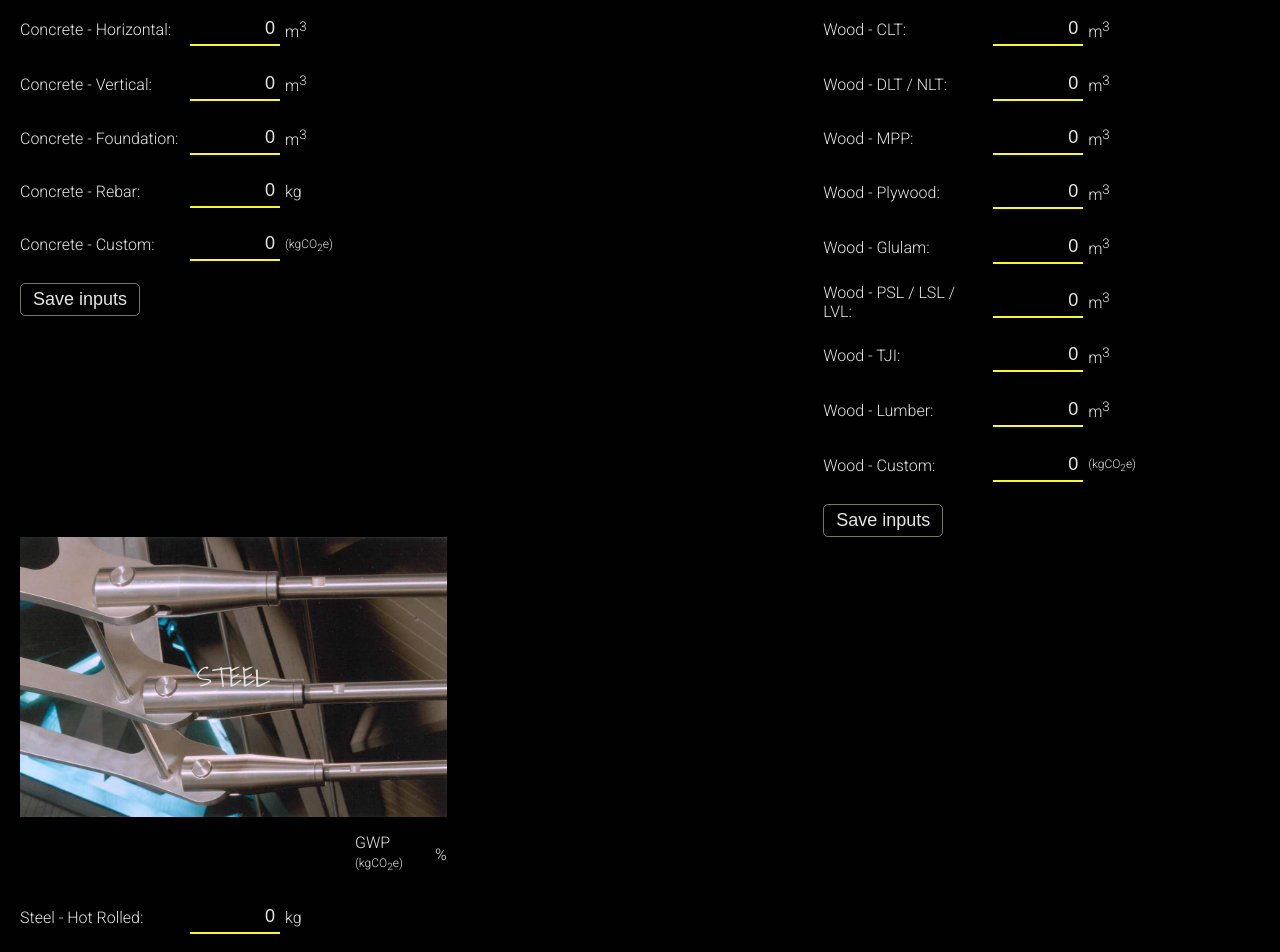
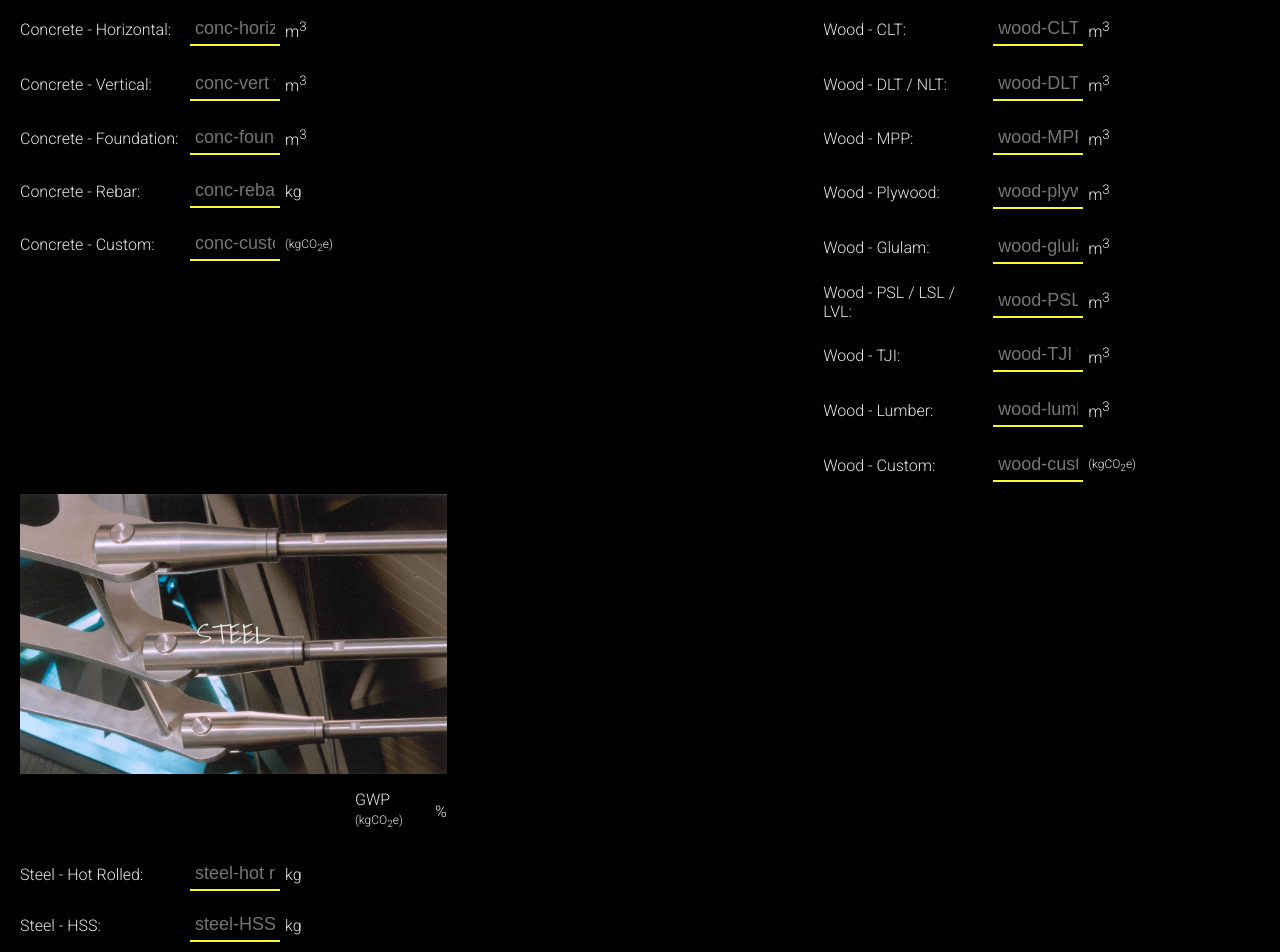
Before and after one commit to annavancity/ec-tool, a React (Create React App) app: page /option_one in a window 1280 px wide. Shown: the part 860-1812 px from the top of the page. Built offline with nearby package versions, Linux system fonts and the light colour scheme.

Commit message:
changing summary visibility to at least 2 schemes

```diff
--- a/src/components/materials/Concrete.js
+++ b/src/components/materials/Concrete.js
@@ -1,26 +1,10 @@
-import { useEffect, useState } from "react";
-import { useSelector, useDispatch } from "react-redux";
-import { useContext } from "react";
-import { CalculationContext } from "../../utils/CalculationContext";
-import {
-  updateMaterialInputs,
-  markMaterialAsSaved,
-} from "../../features/materialInputsSlice";
-import Modal from "../../utils/Modal";
-import handleSaveInputs from "../../utils/handleSaveInputs";
-import { initialState } from "../../features/materialInputsSlice";
+// import { useEffect, useState } from "react";
+import { useSelector } from "react-redux";
 
-const Concrete = ({ option }) => {
-  const dispatch = useDispatch();
-  const materialInputs = useSelector((state) => state.materialInputs[option]);
-  const { markInputsChanged } = useContext(CalculationContext);
-  const concreteInputs = materialInputs.concrete.inputs;
+const Concrete = ({ option, localInputs, setLocalInputs }) => {
   const concreteCalculatedValues = useSelector(
     (state) => state.calculatedValues[option]?.concrete || {}
   );
-
-  const [localInputs, setLocalInputs] = useState({ ...concreteInputs });
-  const [isModalOpen, setIsModalOpen] = useState(false);
 
   const handleInputChange = (event) => {
     const { name, value } = event.target;
@@ -28,54 +12,6 @@ const Concrete = ({ option }) => {
       ...localInputs,
       [name]: Number(value),
     });
-  };
-
-  // Update local state when Redux state changes
-  useEffect(() => {
-    setLocalInputs({ ...concreteInputs });
-  }, [concreteInputs]);
-
-  // Save inputs
-  const saveInputs = () => {
-    const concreteData = { inputs: localInputs };
-    dispatch(
-      updateMaterialInputs({
-        option,
-        materialType: "concrete",
-        inputs: concreteData.inputs,
-      })
-    );
-    handleSaveInputs(option, "concrete", concreteData);
-    dispatch(markMaterialAsSaved({ option, materialType: "concrete" }));
-
-    // Mark inputs as changed
-    markInputsChanged(option, true);
-  };
-
-  // Load from local storage
-
-  useEffect(() => {
-    if (materialInputs.concrete.isSaved) {
-      const savedData = JSON.parse(localStorage.getItem(option));
-      if (savedData && savedData.concrete) {
-        setLocalInputs(savedData.concrete.inputs);
-        dispatch(
-          updateMaterialInputs({
-            option,
-            materialType: "concrete",
-            inputs: savedData.concrete.inputs,
-          })
-        );
-      }
-    } else {
-      // Reset local state if isSaved is false
-      setLocalInputs(initialState[option].concrete.inputs);
-    }
-  }, [option, materialInputs.concrete.isSaved, dispatch]);
-
-  // Close modal
-  const handleCloseModal = () => {
-    setIsModalOpen(false);
   };
 
   // Function to check if all concrete inputs are zeros
@@ -104,7 +40,7 @@ const Concrete = ({ option }) => {
         </label>
         <input
           type="number"
-          value={localInputs.concHoriz}
+          value={localInputs.concHoriz || ""}
           name="concHoriz"
           onChange={handleInputChange}
           placeholder="conc-horiz value"
@@ -130,7 +66,7 @@ const Concrete = ({ option }) => {
         </label>
         <input
           type="number"
-          value={localInputs.concVert}
+          value={localInputs.concVert || ""}
           name="concVert"
           onChange={handleInputChange}
           placeholder="conc-vert value"
@@ -156,7 +92,7 @@ const Concrete = ({ option }) => {
         </label>
         <input
           type="number"
-          value={localInputs.concFound}
+          value={localInputs.concFound || ""}
           name="concFound"
           onChange={handleInputChange}
           placeholder="conc-foundation value"
@@ -180,7 +116,7 @@ const Concrete = ({ option }) => {
         <label className="menu-text-large value-name">Concrete - Rebar:</label>
         <input
           type="number"
-          value={localInputs.concRebar}
+          value={localInputs.concRebar || ""}
           name="concRebar"
           onChange={handleInputChange}
           placeholder="conc-rebar value"
@@ -202,7 +138,7 @@ const Concrete = ({ option }) => {
         <label className="menu-text-large value-name">Concrete - Custom:</label>
         <input
           type="number"
-          value={localInputs.concCustom}
+          value={localInputs.concCustom || ""}
           name="concCustom"
           onChange={handleInputChange}
           placeholder="conc-custom value"
@@ -224,12 +160,6 @@ const Concrete = ({ option }) => {
           </>
         )}
       </div>
-      <div>
-        <button className="btn operations" onClick={saveInputs}>
-          Save inputs
-        </button>
-        <Modal isOpen={isModalOpen} handleClose={handleCloseModal} />
-      </div>
     </div>
   );
 };
--- a/src/components/materials/Steel.js
+++ b/src/components/materials/Steel.js
@@ -1,26 +1,9 @@
-import { useEffect, useState } from "react";
-import { useSelector, useDispatch } from "react-redux";
-import { useContext } from "react";
-import { CalculationContext } from "../../utils/CalculationContext";
-import {
-  updateMaterialInputs,
-  markMaterialAsSaved,
-} from "../../features/materialInputsSlice";
-import Modal from "../../utils/Modal";
-import handleSaveInputs from "../../utils/handleSaveInputs";
-import { initialState } from "../../features/materialInputsSlice";
+import { useSelector } from "react-redux";
 
-const Steel = ({ option }) => {
-  const dispatch = useDispatch();
-  const materialInputs = useSelector((state) => state.materialInputs[option]);
-  const { markInputsChanged } = useContext(CalculationContext);
-  const steelInputs = materialInputs.steel.inputs;
+const Steel = ({ option, localInputs, setLocalInputs }) => {
   const steelCalculatedValues = useSelector(
     (state) => state.calculatedValues[option]?.steel || {}
   );
-
-  const [localInputs, setLocalInputs] = useState({ ...steelInputs });
-  const [isModalOpen, setIsModalOpen] = useState(false);
 
   const handleInputChange = (event) => {
     const { name, value } = event.target;
@@ -28,54 +11,6 @@ const Steel = ({ option }) => {
       ...localInputs,
       [name]: Number(value),
     });
-  };
-
-  // Update local state when Redux state changes
-  useEffect(() => {
-    setLocalInputs({ ...steelInputs });
-  }, [steelInputs]);
-
-  // Save inputs
-  const saveInputs = () => {
-    const steelData = { inputs: localInputs };
-    dispatch(
-      updateMaterialInputs({
-        option,
-        materialType: "steel",
-        inputs: steelData.inputs,
-      })
-    ); // Update Redux state with new inputs
-    handleSaveInputs(option, "steel", steelData); // Save to local storage
-    dispatch(markMaterialAsSaved({ option, materialType: "steel" })); // Mark as saved in Redux state
-
-    // Mark inputs as changed
-    markInputsChanged(option, true);
-  };
-
-  // Load from local storage
-
-  useEffect(() => {
-    if (materialInputs.steel.isSaved) {
-      const savedData = JSON.parse(localStorage.getItem(option));
-      if (savedData && savedData.steel) {
-        setLocalInputs(savedData.steel.inputs);
-        dispatch(
-          updateMaterialInputs({
-            option,
-            materialType: "steel",
-            inputs: savedData.steel.inputs,
-          })
-        );
-      }
-    } else {
-      // Reset local state if isSaved is false
-      setLocalInputs(initialState[option].steel.inputs);
-    }
-  }, [option, materialInputs.steel.isSaved, dispatch]);
-
-  // Close modal
-  const handleCloseModal = () => {
-    setIsModalOpen(false);
   };
 
   // Function to check if all concrete inputs are zeros
@@ -103,7 +38,7 @@ const Steel = ({ option }) => {
         </label>
         <input
           type="number"
-          value={localInputs.steelHotRolled}
+          value={localInputs.steelHotRolled || ""}
           name="steelHotRolled"
           onChange={handleInputChange}
           placeholder="steel-hot rolled value"
@@ -126,7 +61,7 @@ const Steel = ({ option }) => {
         <label className="menu-text-large value-name">Steel - HSS:</label>
         <input
           type="number"
-          value={localInputs.steelHSS}
+          value={localInputs.steelHSS || ""}
           name="steelHSS"
           onChange={handleInputChange}
           placeholder="steel-HSS value"
@@ -149,7 +84,7 @@ const Steel = ({ option }) => {
         <label className="menu-text-large value-name">Steel - OWSJ:</label>
         <input
           type="number"
-          value={localInputs.steelOWSJ}
+          value={localInputs.steelOWSJ || ""}
           name="steelOWSJ"
           onChange={handleInputChange}
           placeholder="steel-OWSJ value"
@@ -172,7 +107,7 @@ const Steel = ({ option }) => {
         <label className="menu-text-large value-name">Steel - Plate:</label>
         <input
           type="number"
-          value={localInputs.steelPlate}
+          value={localInputs.steelPlate || ""}
           name="steelPlate"
           onChange={handleInputChange}
           placeholder="steel-plate value"
@@ -195,7 +130,7 @@ const Steel = ({ option }) => {
         <label className="menu-text-large value-name">Steel - Deck:</label>
         <input
           type="number"
-          value={localInputs.steelDeck}
+          value={localInputs.steelDeck || ""}
           name="steelDeck"
           onChange={handleInputChange}
           placeholder="steel-deck value"
@@ -218,7 +153,7 @@ const Steel = ({ option }) => {
         <label className="menu-text-large value-name">Steel - Custom:</label>
         <input
           type="number"
-          value={localInputs.steelCustom}
+          value={localInputs.steelCustom || ""}
           name="steelCustom"
           onChange={handleInputChange}
           placeholder="steel-custom value"
@@ -240,13 +175,6 @@ const Steel = ({ option }) => {
           </>
         )}
       </div>
-
-      <div>
-        <button className="btn operations" onClick={saveInputs}>
-          Save inputs
-        </button>
-        <Modal isOpen={isModalOpen} handleClose={handleCloseModal} />
-      </div>
     </div>
   );
 };
--- a/src/components/materials/Wood.js
+++ b/src/components/materials/Wood.js
@@ -1,26 +1,9 @@
-import { useEffect, useState } from "react";
-import { useSelector, useDispatch } from "react-redux";
-import { useContext } from "react";
-import { CalculationContext } from "../../utils/CalculationContext";
-import {
-  updateMaterialInputs,
-  markMaterialAsSaved,
-} from "../../features/materialInputsSlice";
-import Modal from "../../utils/Modal";
-import handleSaveInputs from "../../utils/handleSaveInputs";
-import { initialState } from "../../features/materialInputsSlice";
+import { useSelector } from "react-redux";
 
-const Wood = ({ option }) => {
-  const dispatch = useDispatch();
-  const materialInputs = useSelector((state) => state.materialInputs[option]);
-  const { markInputsChanged } = useContext(CalculationContext);
-  const woodInputs = materialInputs.wood.inputs;
+const Wood = ({ option, localInputs, setLocalInputs }) => {
   const woodCalculatedValues = useSelector(
     (state) => state.calculatedValues[option]?.wood || {}
   );
-
-  const [localInputs, setLocalInputs] = useState({ ...woodInputs });
-  const [isModalOpen, setIsModalOpen] = useState(false);
 
   const handleInputChange = (event) => {
     const { name, value } = event.target;
@@ -28,54 +11,6 @@ const Wood = ({ option }) => {
       ...localInputs,
       [name]: Number(value),
     });
-  };
-
-  // Update local state when Redux state changes
-  useEffect(() => {
-    setLocalInputs({ ...woodInputs });
-  }, [woodInputs]);
-
-  // Save inputs
-  const saveInputs = () => {
-    const woodData = { inputs: localInputs };
-    dispatch(
-      updateMaterialInputs({
-        option,
-        materialType: "wood",
-        inputs: woodData.inputs,
-      })
-    ); // Update Redux state with new inputs
-    handleSaveInputs(option, "wood", woodData); // Save to local storage
-    dispatch(markMaterialAsSaved({ option, materialType: "wood" })); // Mark as saved in Redux state
-
-    // Mark inputs as changed
-    markInputsChanged(option, true);
-  };
-
-  // Load from local storage
-
-  useEffect(() => {
-    if (materialInputs.wood.isSaved) {
-      const savedData = JSON.parse(localStorage.getItem(option));
-      if (savedData && savedData.wood) {
-        setLocalInputs(savedData.wood.inputs);
-        dispatch(
-          updateMaterialInputs({
-            option,
-            materialType: "wood",
-            inputs: savedData.wood.inputs,
-          })
-        );
-      }
-    } else {
-      // Reset local state if isSaved is false
-      setLocalInputs(initialState[option].wood.inputs);
-    }
-  }, [option, materialInputs.wood.isSaved, dispatch]);
-
-  // Close modal
-  const handleCloseModal = () => {
-    setIsModalOpen(false);
   };
 
   // Function to check if all concrete inputs are zeros
@@ -101,7 +36,7 @@ const Wood = ({ option }) => {
         <label className="menu-text-large value-name">Wood - CLT:</label>
         <input
           type="number"
-          value={localInputs.woodCLT}
+          value={localInputs.woodCLT || ""}
           name="woodCLT"
           onChange={handleInputChange}
           placeholder="wood-CLT value"
@@ -126,7 +61,7 @@ const Wood = ({ option }) => {
         <label className="menu-text-large value-name">Wood - DLT / NLT:</label>
         <input
           type="number"
-          value={localInputs.woodDltNlt}
+          value={localInputs.woodDltNlt || ""}
           name="woodDltNlt"
           onChange={handleInputChange}
           placeholder="wood-DLT/NLT value"
@@ -151,7 +86,7 @@ const Wood = ({ option }) => {
         <label className="menu-text-large value-name">Wood - MPP:</label>
         <input
           type="number"
-          value={localInputs.woodMPP}
+          value={localInputs.woodMPP || ""}
           name="woodMPP"
           onChange={handleInputChange}
           placeholder="wood-MPP value"
@@ -176,7 +111,7 @@ const Wood = ({ option }) => {
         <label className="menu-text-large value-name">Wood - Plywood:</label>
         <input
           type="number"
-          value={localInputs.woodPlywood}
+          value={localInputs.woodPlywood || ""}
           name="woodPlywood"
           onChange={handleInputChange}
           placeholder="wood-plywood value"
@@ -201,7 +136,7 @@ const Wood = ({ option }) => {
         <label className="menu-text-large value-name">Wood - Glulam:</label>
         <input
           type="number"
-          value={localInputs.woodGlulam}
+          value={localInputs.woodGlulam || ""}
           name="woodGlulam"
           onChange={handleInputChange}
           placeholder="wood-glulam value"
@@ -228,7 +163,7 @@ const Wood = ({ option }) => {
         </label>
         <input
           type="number"
-          value={localInputs.woodPslLslLvl}
+          value={localInputs.woodPslLslLvl || ""}
           name="woodPslLslLvl"
           onChange={handleInputChange}
           placeholder="wood-PSL/LSL/LVL value"
@@ -253,7 +188,7 @@ const Wood = ({ option }) => {
         <label className="menu-text-large value-name">Wood - TJI:</label>
         <input
           type="number"
-          value={localInputs.woodTJI}
+          value={localInputs.woodTJI || ""}
           name="woodTJI"
           onChange={handleInputChange}
           placeholder="wood-TJI value"
@@ -278,7 +213,7 @@ const Wood = ({ option }) => {
         <label className="menu-text-large value-name">Wood - Lumber:</label>
         <input
           type="number"
-          value={localInputs.woodLumber}
+          value={localInputs.woodLumber || ""}
           name="woodLumber"
           onChange={handleInputChange}
           placeholder="wood-lumber value"
@@ -303,7 +238,7 @@ const Wood = ({ option }) => {
         <label className="menu-text-large value-name">Wood - Custom:</label>
         <input
           type="number"
-          value={localInputs.woodCustom}
+          value={localInputs.woodCustom || ""}
           name="woodCustom"
           onChange={handleInputChange}
           placeholder="wood-custom value"
@@ -325,13 +260,6 @@ const Wood = ({ option }) => {
           </>
         )}
       </div>
-
-      <div>
-        <button className="btn operations" onClick={saveInputs}>
-          Save inputs
-        </button>
-        <Modal isOpen={isModalOpen} handleClose={handleCloseModal} />
-      </div>
     </div>
   );
 };
--- a/src/utils/OptionGenericLogic.js
+++ b/src/utils/OptionGenericLogic.js
@@ -21,13 +21,17 @@ import {
 import StackedBarChart from "../components/charts/StackedBarChart";
 import CustomPieChartPercentage from "../components/charts/CustomPieChartPercentage";
 import { initialState } from "../features/materialInputsSlice";
+import handleSaveInputs from "../utils/handleSaveInputs";
 
 const OptionGenericLogic = ({ option }) => {
+  //Define state for each material
+  const [localConcreteInputs, setLocalConcreteInputs] = useState({});
+  const [localSteelInputs, setLocalSteelInputs] = useState({});
+  const [localWoodInputs, setLocalWoodInputs] = useState({});
   const { inputsChanged, markInputsChanged } = useContext(CalculationContext);
   const [showRecalculateMessage, setShowRecalculateMessage] = useState(false);
   const [showResults, setShowResults] = useState(false); // state for showing totals and piechart after calculate button clicked
   const dispatch = useDispatch();
-  // const [selectedComponent, setSelectedComponent] = useState("concrete");
 
   const savedDescription = localStorage.getItem(`${option}Description`) || ""; // Initialize description state with value from local storage
   const [description, setDescription] = useState(savedDescription);
@@ -44,6 +48,64 @@ const OptionGenericLogic = ({ option }) => {
   const [buildingArea, setBuildingArea] = useState(
     savedBuildingArea ? Number(savedBuildingArea) : null
   );
+
+  // Save all inputs at once
+  const saveAllInputs = () => {
+    // Dispatch the updateMaterialInputs action for each material type
+    dispatch(
+      updateMaterialInputs({
+        option,
+        materialType: "concrete",
+        inputs: localConcreteInputs,
+      })
+    );
+    dispatch(
+      updateMaterialInputs({
+        option,
+        materialType: "steel",
+        inputs: localSteelInputs,
+      })
+    );
+    dispatch(
+      updateMaterialInputs({
+        option,
+        materialType: "wood",
+        inputs: localWoodInputs,
+      })
+    );
+
+    // Save to local storage
+    handleSaveInputs(option, "concrete", { inputs: localConcreteInputs });
+    handleSaveInputs(option, "steel", { inputs: localSteelInputs });
+    handleSaveInputs(option, "wood", { inputs: localWoodInputs });
+
+    // Mark as saved in Redux state for each material type
+    dispatch(markMaterialAsSaved({ option, materialType: "concrete" }));
+    dispatch(markMaterialAsSaved({ option, materialType: "steel" }));
+    dispatch(markMaterialAsSaved({ option, materialType: "wood" }));
+
+    markInputsChanged(option, true); //after saving inputs mark them as changed
+  };
+
+  useEffect(() => {
+    const savedData = JSON.parse(localStorage.getItem(option));
+    if (savedData) {
+      if (savedData.concrete) {
+        setLocalConcreteInputs(savedData.concrete.inputs); //dispatch update for concrete
+      }
+      if (savedData.steel) {
+        setLocalSteelInputs(savedData.steel.inputs); //dispatch update for steel
+      }
+      if (savedData.wood) {
+        setLocalWoodInputs(savedData.wood.inputs); //dispatch update for wood
+      }
+    } else {
+      // Reset local state if not saved
+      setLocalConcreteInputs(initialState[option].concrete.inputs);
+      setLocalSteelInputs(initialState[option].steel.inputs);
+      setLocalWoodInputs(initialState[option].wood.inputs);
+    }
+  }, [option, dispatch]);
 
   // Function to handle building area change
   const handleBuildingAreaChange = (e) => {
@@ -298,101 +360,37 @@ const OptionGenericLogic = ({ option }) => {
       <div className="container">
         <div className="select-material">
           <div className="option-material">
-            <button
-              className="material-button"
-              // onClick={() => setSelectedComponent("concrete")}
-            >
-              <img
-                className="material-image"
-                // {`material-image ${
-                //   selectedComponent === "concrete" ? "active" : ""
-                // }`}
-                src={concrete}
-                alt="concrete"
-              />
-              <div
-              // className={`overlay ${
-              //   selectedComponent === "concrete" ? "active-bckg" : ""
-              // }`}
-              ></div>
-              <h4
-                className="icon-text"
-                // className={`icon-text ${
-                //   selectedComponent === "concrete" ? "active-text" : ""
-                // }`}
-              >
-                CONCRETE
-              </h4>
+            <button className="material-button">
+              <img className="material-image" src={concrete} alt="concrete" />
+              <h4 className="icon-text">CONCRETE</h4>
             </button>
-            <Concrete option={option} />
+            <Concrete
+              option={option}
+              localInputs={localConcreteInputs}
+              setLocalInputs={setLocalConcreteInputs}
+            />
           </div>
           <div>
-            <button
-              className="material-button"
-              // onClick={() => setSelectedComponent("wood")}
-            >
-              <img
-                className="material-image"
-                // className={`material-image ${
-                //   selectedComponent === "wood" ? "active" : ""
-                // }`}
-                src={wood}
-                alt="wood"
-              />
-              <div
-              // className={`overlay ${
-              //   selectedComponent === "wood" ? "active-bckg" : ""
-              // }`}
-              ></div>
-              <h4
-                className="icon-text"
-                // className={`icon-text ${
-                //   selectedComponent === "wood" ? "active-text" : ""
-                // }`}
-              >
-                WOOD
-              </h4>
+            <button className="material-button">
+              <img className="material-image" src={wood} alt="wood" />
+              <h4 className="icon-text">WOOD</h4>
             </button>
-            <Wood option={option} />
+            <Wood
+              option={option}
+              localInputs={localWoodInputs}
+              setLocalInputs={setLocalWoodInputs}
+            />
           </div>
           <div>
-            <button
-              className="material-button"
-              // onClick={() => setSelectedComponent("steel")}
-            >
-              <img
-                className="material-image"
-                // className={`material-image ${
-                //   selectedComponent === "steel" ? "active" : ""
-                // }`}
-                src={steel}
-                alt="steel"
-              />
-              <div
-              // className={`overlay ${
-              //   selectedComponent === "steel" ? "active-bckg" : ""
-              // }`}
-              ></div>
-              <h4
-                className="icon-text"
-                // className={`icon-text ${
-                //   selectedComponent === "steel" ? "active-text" : ""
-                // }`}
-              >
-                STEEL
-              </h4>
+            <button className="material-button">
+              <img className="material-image" src={steel} alt="steel" />
+              <h4 className="icon-text">STEEL</h4>
             </button>
-            <Steel option={option} />
-          </div>
-        </div>
-        <div className="optionResults">
-          <div className="option-materials-inputs">
-            {/* <Concrete option={option} />
-            <Wood option={option} />
-            <Steel option={option} /> */}
-            {/* {selectedComponent === "concrete" && <Concrete option={option} />}
-            {selectedComponent === "wood" && <Wood option={option} />}
-            {selectedComponent === "steel" && <Steel option={option} />} */}
+            <Steel
+              option={option}
+              localInputs={localSteelInputs}
+              setLocalInputs={setLocalSteelInputs}
+            />
           </div>
           {showResults && (
             <div className="optionResults-charts">
@@ -439,17 +437,21 @@ const OptionGenericLogic = ({ option }) => {
             </div>
           )}
         </div>
+        <div className="optionResults"></div>
+
+        <div>
+          <button className="btn operations" onClick={saveAllInputs}>
+            Save inputs
+          </button>
+          <button className="btn operations" onClick={calculateResults}>
+            Calculate
+          </button>
+        </div>
         {showRecalculateMessage && (
           <div className="error-message">
             Calculations and charts are out-of-date.
           </div>
         )}
-
-        <div>
-          <button className="btn operations" onClick={calculateResults}>
-            Calculate
-          </button>
-        </div>
       </div>
     </div>
   );
```
Also changed, not shown: src/App.css (+3 -26 lines), src/utils/Navigation.js (+11 -6 lines).
